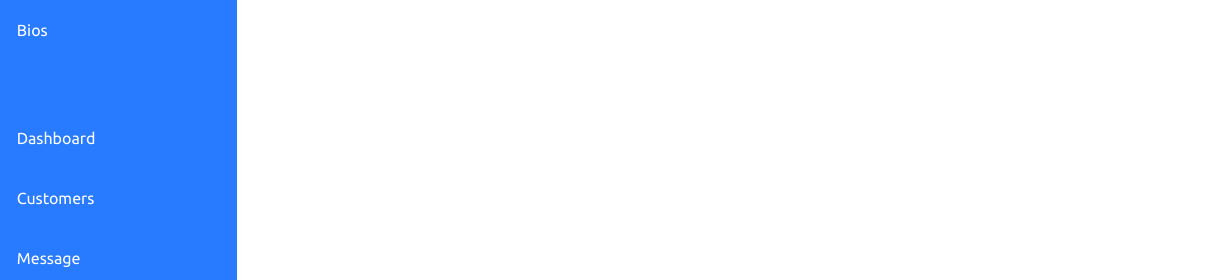
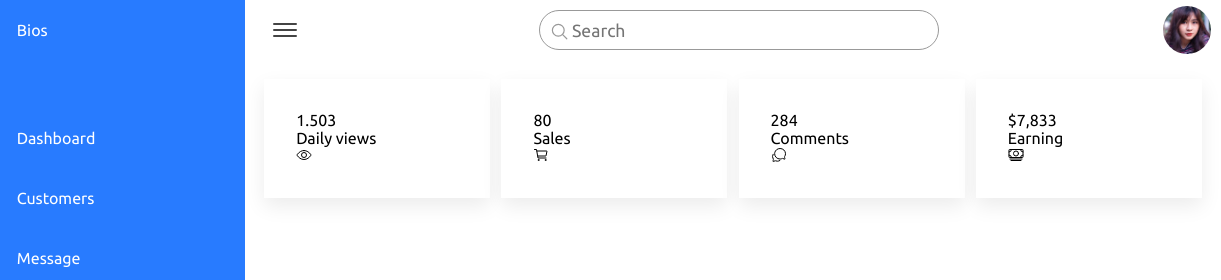
Before and after one commit to ximeen/Dashboard, a website built with Vite: page index.html in a window 1280 px wide. Shown: the top 280 px of the page, 59-1280 px from the left. Built offline with nearby package versions, Linux system fonts and the light colour scheme.

Commit message:
:up: Side bar finished

```diff
--- a/Scss/Global.scss
+++ b/Scss/Global.scss
@@ -1,10 +1,10 @@
 
   // IMPORT FONTS BY GOOGLE FONTS
 
- @import url('https://fonts.googleapis.com/css2?family=Ubuntu:wght@400;500;700&display=swap');
+  @import url('https://fonts.googleapis.com/css2?family=Ubuntu:wght@400;500;700&display=swap');
 
- @import 'Navegation';
-
+  @import 'Navegation';
+  @import 'Main';
 
  // RESETS
 * {
--- a/Scss/_Colors.scss
+++ b/Scss/_Colors.scss
@@ -5,5 +5,6 @@ $white: #fff;
 $gray: #f5f5f5;
 $black1: #222;
 $black2: #999;
+$black3: #444;
 
   // ---------------------------
--- /dev/null
+++ b/Scss/_Main.scss
@@ -0,0 +1,116 @@
+@import 'Colors';
+
+
+.main {
+  position: absolute;
+  width: calc(100% - 19rem);
+  left: 19rem;
+  min-height: 100vh;
+  transition: all 0.5s ease;
+
+  background: $white;
+
+
+  .TopBar {
+    width: 100%;
+    height: 3.75rem;
+    padding: 0 .6rem;
+
+    display: flex;
+    justify-content: space-between;
+    align-items: center;
+
+
+
+    .Toggle {
+      position: relative;
+      // top: 0;
+      width: 3.75rem;
+      height: 3.75rem;
+      font-size: 2rem;
+
+      display: flex;
+      justify-content: center;
+      align-items: center;
+
+      cursor: pointer;
+      color: $black3;
+    }
+
+    .Search {
+      position: relative;
+      width: 25rem;
+      margin: 0 .6rem;
+
+      label {
+        position: relative;
+        width: 100%;
+
+        input {
+          width: 100%;
+          height: 2.5rem;
+          font-size: 1.1rem;
+
+          border-radius: 2.5rem;
+          padding: .3rem 1.1rem .3rem 2rem;
+          outline: none;
+          color: $black3;
+
+          border: 1px solid $black2;
+        }
+
+        ion-icon {
+          position: absolute;
+          top: 0;
+          left: .7rem;
+          font-size:1.2rem;
+
+          color: $black2;
+        }
+      }
+
+    }
+
+    .User {
+      position: relative;
+      width: 3rem;
+      height: 3rem;
+      border-radius: 50%;
+
+      overflow: hidden;
+
+      img {
+        position: absolute;
+        width: 100%;
+        height: 100%;
+        object-fit: cover;
+      }
+
+    }
+
+  }
+
+  //  CARD BOX
+
+  .CardBox {
+    position: relative;
+    width: 100%;
+    padding: 1.2rem;
+
+    display: grid;
+    grid-template-columns: repeat(4, 1fr);
+    gap: .7rem;
+    .Card {
+      position: relative;
+      background-color: #fff;
+      padding: 2rem;
+      box-shadow: 0 .5rem 1.2rem rgba(0, 0, 0, 0.08);
+    }
+  }
+
+}
+  // STYLE FOR THE MENU CLICK
+.main.active{
+ width: calc(100% - 80px);
+ left: 5rem;
+}
--- a/Scss/_Navegation.scss
+++ b/Scss/_Navegation.scss
@@ -6,7 +6,7 @@
 
 .Navgation {
   position: fixed;
-  width: 18.5rem;
+  width: 19rem;
   height:100%;
 
   background: $blue;
@@ -45,6 +45,7 @@
         &:hover{
           color: $blue
         }
+
         // CLASS ICON
         .icon {
           position: relative;
@@ -85,7 +86,16 @@
 
 }
 
-.Navgation ul li:hover a::before{
+.Navgation ul li.hovered{
+  background: $white;
+}
+
+.Navgation ul li.hovered a {
+  color: $blue;
+}
+
+.Navgation ul li:hover a::before,
+.Navgation ul li.hovered a::before{
     content: '';
     position:absolute;
     right: 0;
@@ -98,7 +108,8 @@
     box-shadow: 2rem 2rem 0 .6rem $white;
 }
 
-.Navgation ul li:hover a::after{
+.Navgation ul li:hover a::after,
+.Navgation ul li.hovered a::after{
   content: '';
   position:absolute;
   right: 0;
@@ -110,3 +121,12 @@
   border-radius: 50%;
   box-shadow: 2rem -2rem 0 .6rem $white;
 }
+
+
+
+// HIDDEN MENU HAMBURGUER
+
+.Navgation.active {
+  transition: all .6s ease;
+  width: 4.75rem;
+}
--- a/Utils/Script.js
+++ b/Utils/Script.js
@@ -1 +1,28 @@
-let List = document.querySelectorAll('.Navgation li');
+  // MAKE THE EFFECT HOVERD IN "LI" USING JAVASCRIPT
+
+  // TAKED LI IF DOOM
+  let list = document.querySelectorAll('.Navgation li');
+
+  // CREATING FUNCTION ACTIVE LINK WHERE WILL ADD AND REMOVE HOVERED
+ function ActiveLink(event){
+    list.forEach(x => x.classList.remove('hovered'))
+    event.target.classList.add('hovered')
+
+}
+
+  // ADD EVENT TO MOUSEOVER!
+  list.forEach(e => e.addEventListener('mouseover', ActiveLink));
+
+
+  // MENU HAMBURGUER
+
+  const navegation = document.querySelector('.Navgation');
+  const toggle = document.querySelector('.Toggle');
+  const main = document.querySelector('main');
+
+
+  toggle.onclick = () =>{
+    navegation.classList.toggle('active');
+    main.classList.toggle('active');
+
+  }
--- a/index.html
+++ b/index.html
@@ -70,6 +70,71 @@
       </div>
     </div>
 
+      <!-- MAIN -->
+    <main class = "main">
+      <div class="TopBar">
+        <div class="Toggle">
+          <ion-icon name="menu-outline"></ion-icon>
+        </div>
+
+        <!-- SEARCH -->
+        <div class="Search">
+          <label for="">
+            <input type="text" placeholder="Search">
+            <ion-icon name="search-outline"></ion-icon>
+          </label>
+        </div>
+        <!-- USER IMAGE -->
+        <div class="User">
+          <img src="./Images/user.jpg" alt="Image user">
+        </div>
+      </div>
+
+        <!--  CARDS -->
+
+      <div class="CardBox">
+        <div class="Card">
+          <div>
+            <div class="Numbers">1.503</div>
+            <div class="CardName">Daily views </div>
+          </div>
+          <div class="IconBox">
+            <ion-icon name="eye-outline"></ion-icon>
+          </div>
+        </div>
+        <div class="Card">
+          <div>
+            <div class="Numbers">80</div>
+            <div class="CardName">Sales </div>
+          </div>
+          <div class="IconBox">
+            <ion-icon name="cart-outline"></ion-icon>
+          </div>
+        </div>
+        <div class="Card">
+          <div>
+            <div class="Numbers">284</div>
+            <div class="CardName">Comments </div>
+          </div>
+          <div class="IconBox">
+            <ion-icon name="chatbubbles-outline"></ion-icon>
+           </div>
+        </div>
+        <div class="Card">
+          <div>
+            <div class="Numbers">$7,833</div>
+            <div class="CardName">Earning</div>
+          </div>
+          <div class="IconBox">
+            <ion-icon name="cash-outline"></ion-icon>
+          </div>
+        </div>
+      </div>
+
+    </main>
+
+
+    <!-- SCRIPTS -->
     <script
       type="module"
       src="https://unpkg.com/ionicons@5.5.2/dist/ionicons/ionicons.esm.js"
```
Also changed, not shown: Images/img1.jpg (added), Images/img2.jpg (added), Images/img3.jpg (added), Images/img4.jpg (added), Images/img5.jpg (added), Images/img6.jpg (added), Images/img7.jpg (added), Images/img8.jpg (added), Images/img9.jpg (added), Images/user.jpg (added).
